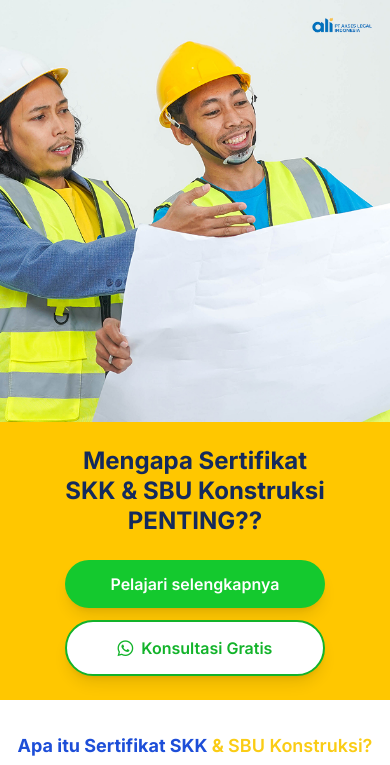
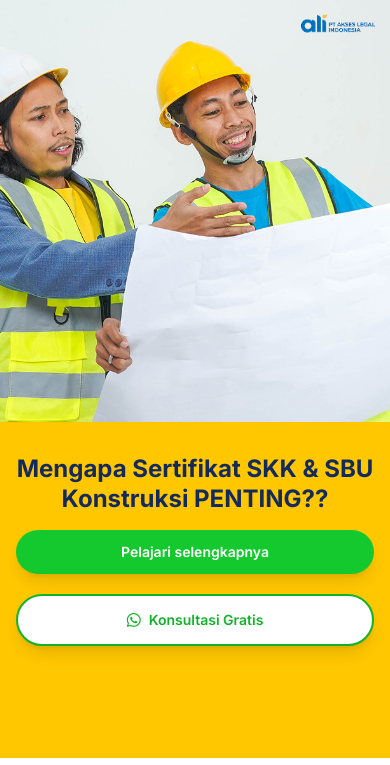
Before and after one commit to Alfansyahwardana24juni/landingpage-skk-dan-sbu, a plain HTML site: page index.html in a window 390 px wide. Shown: the top 765 px of the page. Drawn offline with nearby package versions, Linux system fonts and the light colour scheme.

Commit message:
Update Final

```diff
--- a/index.html
+++ b/index.html
@@ -22,37 +22,42 @@
 </head>
 
 <body class="bg-white text-gray-900">
-  <!-- Hero Section -->
-  <section class="flex flex-col lg:flex-row items-center bg-[#FFC700]">
-    <div class="lg:w-1/2 p-6 sm:p-8 md:p-12 lg:p-16 xl:p-20 text-center lg:text-left order-2 lg:order-1">
+  <section class="relative flex flex-col lg:flex-row items-center bg-[#FFC700] min-h-0 lg:min-h-screen pb-20 lg:pb-0">
+    <!-- Tambah pb-10 -->
+    <div
+      class="lg:w-1/2 relative flex justify-center items-center w-full h-[50vh] xs:h-[55vh] sm:h-[60vh] lg:h-screen order-first lg:order-last">
+      <img alt="Two construction workers looking at a blueprint" class="absolute inset-0 w-full h-full object-cover"
+        src="img/hero.png" />
+      <div class="absolute top-3 right-3 xs:top-4 xs:right-4 sm:top-6 sm:right-6 md:top-8 md:right-8 z-20">
+        <img alt="Logo of PT Akses Legal Indonesia" class="w-20 xs:w-24 sm:w-28 md:w-32 lg:w-40 xl:w-48"
+          src="img/Logo Ali Biru Panjang 3.png" />
+      </div>
+    </div>
+
+    <!-- Content Section - Below Image on Mobile, Left on Desktop -->
+    <div class="lg:w-1/2 p-4 sm:p-6 md:p-8 lg:p-16 xl:p-20 text-center lg:text-left z-10 py-8 lg:py-0">
       <h1
-        class="text-2xl sm:text-3xl md:text-4xl lg:text-4xl xl:text-5xl 2xl:text-6xl text-[#142A5C] font-extrabold leading-tight mb-6 lg:mb-8">
-        Mengapa Sertifikat <br />
-        SKK & SBU Konstruksi <br />
+        class="text-2xl xs:text-3xl sm:text-4xl md:text-5xl lg:text-5xl xl:text-6xl text-[#142A5C] font-extrabold leading-tight mb-4 sm:mb-6 md:mb-8">
+        Mengapa Sertifikat <br class="hidden xs:block" />
+        SKK & SBU Konstruksi <br class="hidden xs:block" />
         PENTING??
       </h1>
-      <div class="flex flex-col sm:flex-row justify-center lg:justify-start gap-3 sm:gap-4">
+
+      <!-- Buttons -->
+      <div class="flex flex-col space-y-3 sm:space-y-0 sm:flex-row justify-center lg:justify-start gap-2 sm:gap-4">
         <a href="#skk-dan-sbu"
-          class="bg-[#14C92E] hover:bg-[#12b32a] text-white font-semibold rounded-full px-6 sm:px-8 py-3 sm:py-4 text-base sm:text-lg shadow-lg w-full sm:w-auto transition duration-300 ease-in-out text-center">
+          class="bg-[#14C92E] hover:bg-[#12b32a] text-white font-semibold rounded-full px-6 py-3 sm:px-8 sm:py-4 text-sm xs:text-base sm:text-lg shadow-lg w-full sm:w-auto transition duration-300 ease-in-out text-center">
           Pelajari selengkapnya
         </a>
-        <a href="https://wa.me/6282151519925" target="_blank"
-          class="bg-white border-2 border-[#12b32a] text-[#12b32a] font-semibold rounded-full px-6 sm:px-8 py-3 sm:py-4 text-base sm:text-lg shadow-lg w-full sm:w-auto flex items-center justify-center gap-2 transition duration-300 ease-in-out hover:bg-gray-50">
-          <i class="fab fa-whatsapp text-lg sm:text-xl"></i>
+        <a href="https://wa.me/6282151519925?text=Halo%20saya%20Dari%20Landing%20Page%20SKK%20%26%20SBU" target="_blank"
+          class="bg-white border-2 border-[#12b32a] text-[#12b32a] font-semibold rounded-full px-6 py-3 sm:px-8 sm:py-4 text-sm xs:text-base sm:text-lg shadow-lg w-full sm:w-auto flex items-center justify-center gap-2 transition duration-300 ease-in-out hover:bg-gray-50">
+          <i class="fab fa-whatsapp text-base sm:text-xl"></i>
           Konsultasi Gratis
         </a>
       </div>
     </div>
-    <div
-      class="lg:w-1/2 relative flex justify-center items-center w-full h-[50vh] sm:h-[60vh] md:h-[70vh] lg:h-[80vh] xl:h-[90vh] order-1 lg:order-2">
-      <img alt="Two construction workers looking at a blueprint" class="w-full h-full object-cover"
-        src="img/hero.png" />
-      <div class="absolute top-4 right-4 sm:top-6 sm:right-6 md:top-8 md:right-8">
-        <img alt="Logo of PT Akses Legal Indonesia" class="w-16 sm:w-20 md:w-24 lg:w-32 xl:w-40"
-          src="img/Logo Ali Biru Panjang 3.png" />
-      </div>
-    </div>
   </section>
+
 
   <!-- Explanation Section -->
   <section id="skk-dan-sbu" class="px-4 sm:px-6 md:px-12 lg:px-20 py-8 sm:py-12 bg-white text-center max-w-7xl mx-auto">
@@ -211,8 +216,8 @@
   </section>
 
   <!-- Pricing Header Section -->
-  <section class="relative bg-center bg-cover py-8 sm:py-12 md:py-16 lg:py-24 text-white text-center"
-    style="background-image: url('img/background-blur.jpg');">
+  <section class="relative bg-center bg-no-repeat py-16 sm:py-12 md:py-16 lg:py-24 text-white text-center bg-fixed"
+    style="background-image: url('img/background-blur.jpg'); background-size: cover;">
     <div class="absolute inset-0 bg-[#142A5C] opacity-70"></div>
     <div class="relative z-10 px-4 sm:px-6">
       <h2 class="text-2xl sm:text-3xl md:text-4xl lg:text-5xl xl:text-6xl font-extrabold text-white mb-2 leading-tight">
```
